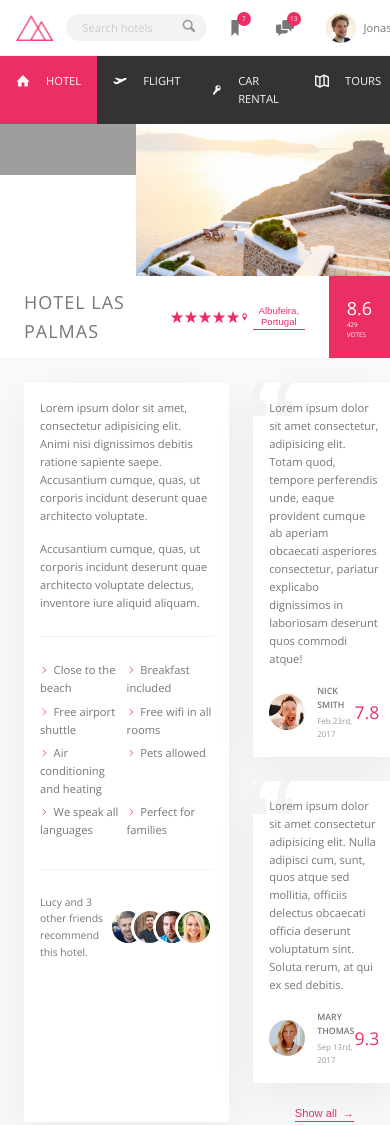
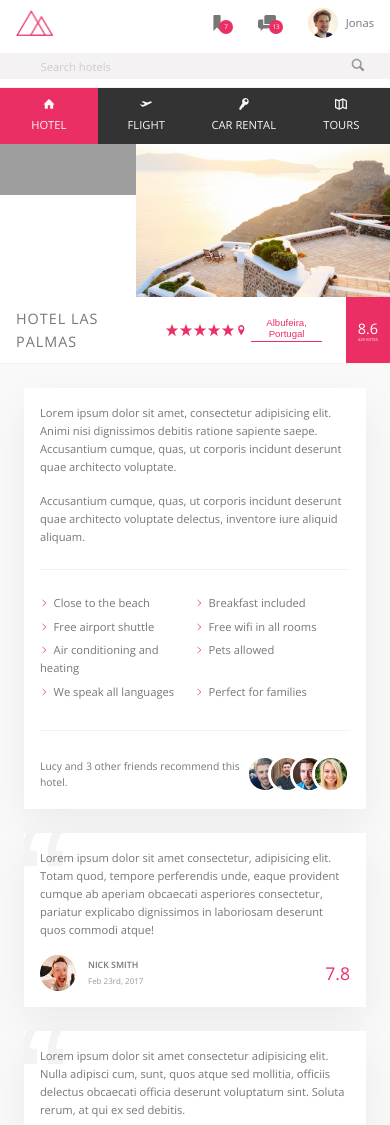
Before and after one commit to JuanTorres93/css-course-trillo-project-2, a website: page index.html in a window 390 px wide. Shown: the top 1125 px of the page. Drawn offline with nearby package versions, Linux system fonts and the light colour scheme; files that its build step writes are made by us from their sources; grey boxes are pictures that could not be loaded.

Commit message:
Nore media queries

```diff
--- a/sass/_base.scss
+++ b/sass/_base.scss
@@ -23,6 +23,8 @@
 $bp-largest: 75em; // 1200px
 $bp-large: 68em; // 1100px, 1100/16 = 68.75em
 $bp-medium: 56.25em; // 900px, 900/16 = 68.75em
+$bp-small: 37.5em; // 600px, 600/16 = 37.5em
+$bp-smallest: 31.25em; // 500px
 
 * {
     margin: 0;
--- a/sass/_components.scss
+++ b/sass/_components.scss
@@ -14,6 +14,12 @@
     display: flex;
     align-items: center;
     justify-content: center;
+
+    @media only screen and (max-width: $bp-smallest) {
+        order: 1;
+        flex: 0 0 100%;
+        background-color: var(--color-grey-light-2);
+    }
 
     &__input {
         font-family: inherit;
@@ -195,6 +201,11 @@
                 justify-content: center;
                 padding: 2rem;
             }
+
+            @media only screen and (max-width: $bp-small) {
+                flex-direction: column;
+                padding: 1.3rem .5rem;
+            }
         }
     }
 
@@ -205,6 +216,13 @@
         // DOC currentColor is the color of the element, the
         // parent element or pseudo class
         fill: currentColor;
+
+        @media only screen and (max-width: $bp-small) {
+            margin-right: 0;
+            margin-bottom: .7rem;
+            width: 1.5rem;
+            height: 1.5rem;
+        }
     }
 
 
@@ -255,6 +273,11 @@
         text-transform: uppercase;
         letter-spacing: 1px;
         padding: 1.5rem 3rem;
+
+        @media only screen and (max-width: $bp-small) {
+            font-size: 1.8rem;
+            padding: 1.25rem 2rem;
+        }
     }
 
     &__stars {
@@ -293,17 +316,29 @@
         background-color: var(--color-primary);
         color: #FFF;
         margin-left: 3rem;
+
+        @media only screen and (max-width: $bp-small) {
+            padding: 0 1.5rem;
+        }
     }
 
     &__rating-average {
         font-size: 2.25rem;
         font-weight: 300;
         margin-bottom: -3px;
+
+        @media only screen and (max-width: $bp-small) {
+            font-size: 1.8rem;
+        }
     }
 
     &__rating-count {
         font-size: .8rem;
         text-transform: uppercase;
+
+        @media only screen and (max-width: $bp-small) {
+            font-size: .5rem;
+        }
     }
 }
 
--- a/sass/_layout.scss
+++ b/sass/_layout.scss
@@ -22,6 +22,12 @@
     display: flex;
     justify-content: space-between;
     align-items: center;
+
+    @media only screen and (max-width: $bp-smallest) {
+        flex-wrap: wrap;
+        height: 11rem;
+        align-content: space-around;
+    }
 }
 
 .content {
@@ -60,6 +66,10 @@
     @media only screen and (max-width: $bp-medium) {
         padding: 3rem;
     }
+
+    @media only screen and (max-width: $bp-small) {
+        flex-direction: column;
+    }
 }
 
 .description {
@@ -73,6 +83,11 @@
         padding: 2rem;
         margin-right: 3rem;
     }
+
+    @media only screen and (max-width: $bp-small) {
+        margin-right: 0;
+        margin-bottom: 3rem;
+    }
 }
 
 .user-reviews {
```
